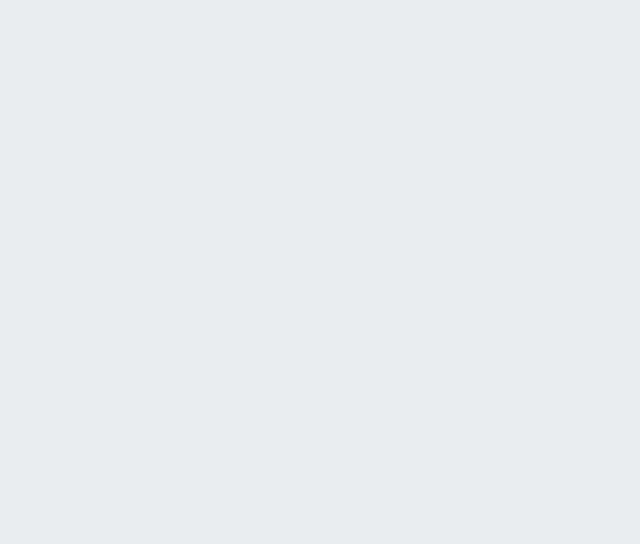
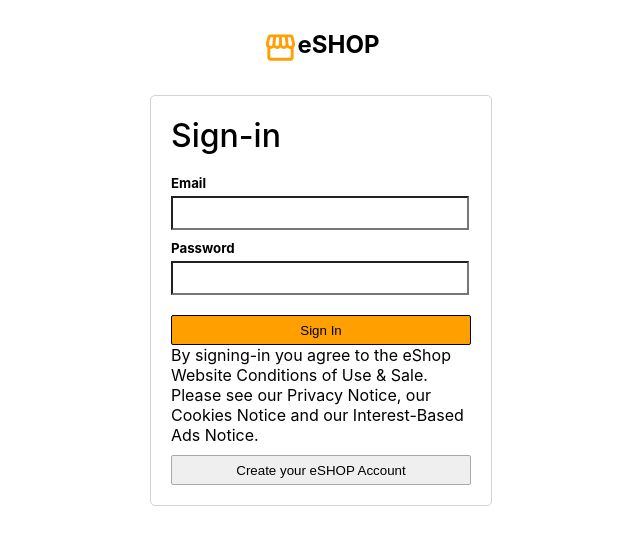
Before and after one commit to Dean12-web/E-Commerce, a React (Create React App) app: page /login in a window 1280 px wide. Before the commit this address had no page. Shown: the top 544 px of the page, without its empty margins (319-959 px from the left). Built offline with nearby package versions, Linux system fonts and the light colour scheme.

Commit message:
Authentication Using Firebase Done

```diff
--- a/package.json
+++ b/package.json
@@ -10,6 +10,9 @@
     "@testing-library/jest-dom": "^5.17.0",
     "@testing-library/react": "^13.4.0",
     "@testing-library/user-event": "^13.5.0",
+    "firebase": "^10.1.0",
+    "firebase-login": "^1.0.0",
+    "firebase-tools": "^12.4.5",
     "react": "^18.2.0",
     "react-currency-format": "^1.1.0",
     "react-dom": "^18.2.0",
--- a/src/App.js
+++ b/src/App.js
@@ -2,6 +2,7 @@ import './css/App.css';
 import Home from './Components/Home/HomeBox';
 import { BrowserRouter as Router, Route, Routes } from "react-router-dom"
 import Checkout from './Components/Checkout/CheckoutBox';
+import LoginBox from './Components/Login/LoginBox';
 function App() {
   return (
     <div className="App">
@@ -9,6 +10,7 @@ function App() {
         <Routes>
           <Route path='/' element={<Home />} />
           <Route path='/checkout' element={<Checkout />} />
+          <Route path='/login' element={<LoginBox />} />
         </Routes>
       </Router>
     </div>
--- a/src/Components/Checkout/CheckoutList.js
+++ b/src/Components/Checkout/CheckoutList.js
@@ -4,7 +4,6 @@ import '../../css/CheckoutList.css'
 import {useStateValue} from '../../StateProvider'
 export default function CheckoutList() {
     const [{basket}, dispatch] = useStateValue()
-    console.log(dispatch)
     return (
         <div className="checkout">
             <div className="checkout_left">
--- a/src/Components/Header.js
+++ b/src/Components/Header.js
@@ -2,11 +2,17 @@ import StorefrontIcon from '@mui/icons-material/Storefront';
 import SearchIcon from '@mui/icons-material/Search';
 import ShoppingBasketIcon from '@mui/icons-material/ShoppingBasket';
 import { Link } from 'react-router-dom';
+import { auth } from '../Firebase'
 import '../css/Header.css'
 import { useStateValue } from '../StateProvider';
 export default function Header() {
-    const [{basket}, dispatch] = useStateValue()
-    console.log(basket)
+    const [{ basket }, dispatch] = useStateValue()
+    const user = auth.currentUser;
+    if (user === null) {
+        console.log("No user")
+    } else {
+        console.log(user.email)
+    }
     return (
         <div className="home_header">
             <Link to="/" style={{ textDecoration: "none" }}>
@@ -21,8 +27,19 @@ export default function Header() {
             </div>
             <div className="header_nav">
                 <div className="nav_item">
-                    <span className="nav_itemLineOne">Hello Guest</span>
-                    <span className="nav_itemLineTwo">Sign in</span>
+                    <span className="nav_itemLineOne">{user ? user.email : 'Hello Guest'}</span>
+                    {user === null ? (
+                        <Link to="/login" style={{ textDecoration: "none", color: "white" }}>
+                            <span className="nav_itemLineTwo">
+                                Sign In
+                            </span>
+                        </Link>
+                    ) : (
+                        <span className="nav_itemLineTwo" style={{ cursor:"pointer" }} onClick={() => { localStorage.removeItem('fbase_key'); window.location = '/' }}>
+                            LogOut
+                        </span>
+                    )}
+
                 </div>
                 <div className="nav_item">
                     <span className="nav_itemLineOne">Your</span>
--- /dev/null
+++ b/src/Components/Login/LoginBox.js
@@ -0,0 +1,62 @@
+import StorefrontIcon from '@mui/icons-material/Storefront';
+import { useState } from 'react';
+import '../../css/Login.css'
+import { auth } from '../../Firebase'
+import { useNavigate } from 'react-router-dom';
+
+export default function LoginBox() {
+    const navigate = useNavigate()
+    const [email, setEmail] = useState('')
+    const [password, setPassword] = useState('')
+
+    const signIn = e => {
+        e.preventDefault()
+
+        auth
+            .signInWithEmailAndPassword(email, password)
+            .then(auth => {
+                navigate('/')
+            }).catch(e => alert(e.message))
+    }
+
+    const register = e => {
+        e.preventDefault()
+
+        auth
+            .createUserWithEmailAndPassword(email, password)
+            .then(auth => {
+                if (auth) {
+                    navigate('/')
+                }
+            }).catch(e => alert(e.message))
+    }
+    return (
+        <div className="login">
+            <div className="login_logo">
+                <StorefrontIcon className="login_logoImage" fontSize="large" />
+                <h2 className="login_logoTitle">
+                    eSHOP
+                </h2>
+            </div>
+            <div className="login_container">
+                <h1>Sign-in</h1>
+                <form action="">
+                    <h5>Email</h5>
+                    <input type="email" value={email} onChange={e => setEmail(e.target.value)} />
+                    <h5>Password</h5>
+                    <input type="password" value={password} onChange={e => setPassword(e.target.value)} />
+                    <button type='submit' className='login_signInButton' onClick={signIn}>
+                        Sign In
+                    </button>
+                </form>
+                <p>
+                    By signing-in you agree to the eShop Website Conditions of Use & Sale. Please
+                    see our Privacy Notice, our Cookies Notice and our Interest-Based Ads Notice.
+                </p>
+                <button className="login_registerButton" onClick={register}>
+                    Create your eSHOP Account
+                </button>
+            </div>
+        </div>
+    )
+}
--- /dev/null
+++ b/src/Firebase.js
@@ -0,0 +1,22 @@
+// For Firebase JS SDK v7.20.0 and later, measurementId is optional
+import firebase from 'firebase/compat/app'
+import 'firebase/compat/auth'
+import 'firebase/compat/firestore'
+
+const firebaseConfig = {
+    apiKey: "AIzaSyABKaMo8jJoxFQU2t_XSUi_jRAQUu9_rE0",
+    authDomain: "eshop-f660f.firebaseapp.com",
+    projectId: "eshop-f660f",
+    storageBucket: "eshop-f660f.appspot.com",
+    messagingSenderId: "117034127211",
+    appId: "1:117034127211:web:6a47fdf41e015cd1a4c62e",
+    measurementId: "G-R7307KMZJ1"
+};
+// Use this to initialize the firebase App
+const firebaseApp = firebase.initializeApp(firebaseConfig)
+const db = firebaseApp.firestore()
+
+// Use these for db & auth
+const auth = firebase.auth()
+
+export { db, auth };
--- /dev/null
+++ b/src/css/Login.css
@@ -0,0 +1,65 @@
+.login{
+    background-color: white;
+    height: 100vh;
+    display: flex;
+    flex-direction: column;
+    align-items: center;
+}
+
+.login_logo{
+    display: flex;
+    margin: 30px 0;
+}
+
+.login_logoImage{
+    color:#ff9f00
+}
+
+.login_logoTitle{
+    color: black;
+}
+
+.login_container{
+    width: 300px;
+    height: fit-content;
+    display: flex;
+    flex-direction: column;
+    border-radius: 5px;
+    border:1px solid lightgray;
+    padding: 20px;
+}
+
+.login_container > h1 {
+    font-weight : 500;
+    margin-bottom: 20px;
+}
+
+.login_container > form > h5{
+    margin-bottom: 5px;
+}
+
+.login_container > form > input{
+    height: 30px;
+    margin-bottom: 10px;
+    background-color: white;
+    width: 98%;
+}
+
+.login_signInButton{
+    background: #ff9f00;
+    border-radius: 2px;
+    width: 100%;
+    height: 30px;
+    border:1px solid;
+    margin-top: 10px;
+    border-top: #a88734 #9c7e31 #846a29;
+}
+
+.login_registerButton{
+    border-radius: 2px;
+    width: 100%;
+    height: 30px;
+    border: 1px solid;
+    margin-top: 10px;
+    border-color: darkgray;
+}
```
Also changed, not shown: src/action/actions.js (deleted), 1 other file (tests, documents, lock files or other folders).
